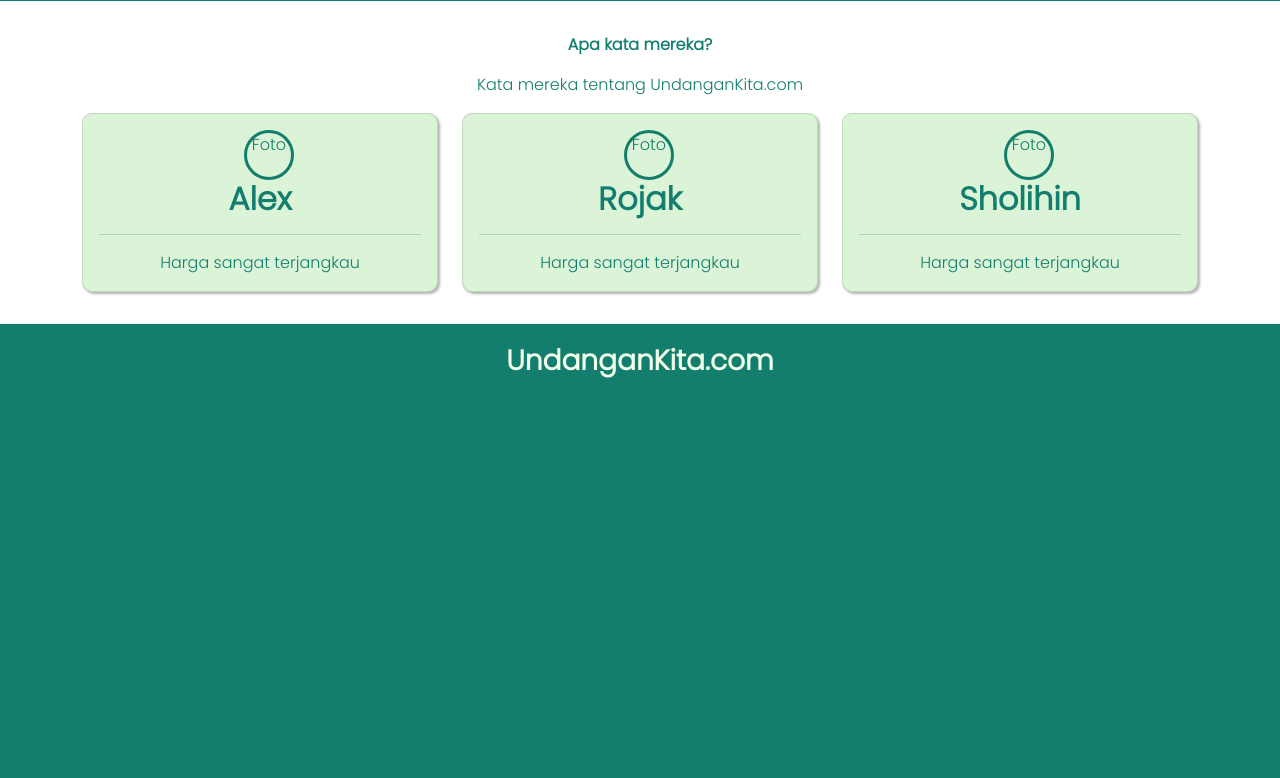
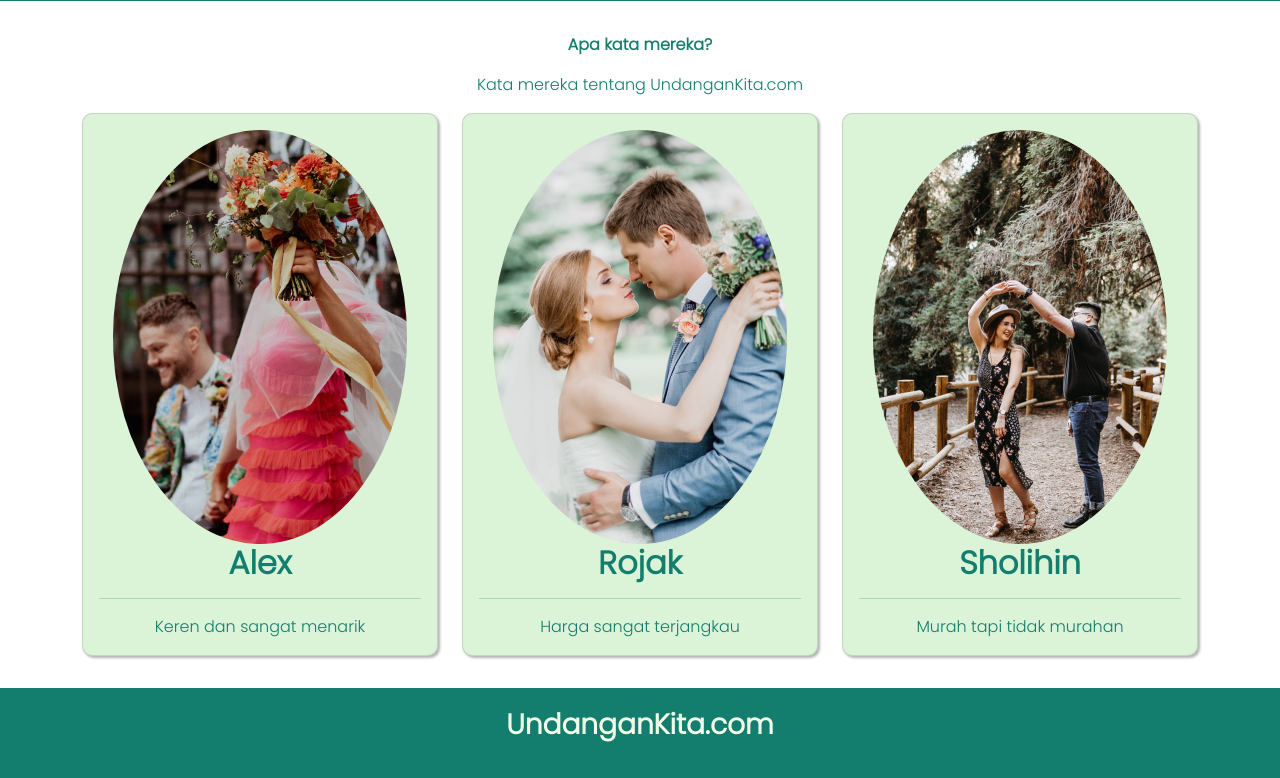
Before and after one commit to dmzazz/undangankita, a PHP site: page / in a window 1280 px wide. Shown: the part 2936-3714 px from the top of the page. Before the commit the page ends 3314 px from the top, so only its background shows below. Run offline with PHP 8.4, Linux system fonts and the light colour scheme; some libraries are stand-ins or nearby versions.

Commit message:
gambar saran

```diff
--- a/index.php
+++ b/index.php
@@ -262,12 +262,12 @@
 			<div class="col">
 				<div class="card h-100 testi-card">
 					<div class="card-body">
-					    <div class="foto">
-					    	<p class="text-center">Foto</p>
+					    <div class="test">
+					    	<img class="rounded-circle rounded mx-auto d-block" src="img/card4.jpg" alt="">
 					    </div>
 							<h2 class="fw-bold text-center">Alex</h2>
 								<hr>
-									<p class="card-text text-center">Harga sangat terjangkau</p>
+									<p class="card-text text-center">Keren dan sangat menarik</p>
 					</div>
 				</div>
 			</div>
@@ -275,8 +275,8 @@
 			<div class="col">
 				<div class="card  testi-card">
 					<div class="card-body">
-					    <div class="foto">
-					    	<p class="text-center">Foto</p>
+						<div class="test">
+							<img class="rounded-circle rounded mx-auto d-block" src="img/card2.jpg" alt="">
 					    </div>
 							<h2 class="fw-bold text-center">Rojak</h2>
 								<hr>
@@ -288,12 +288,12 @@
 			<div class="col">
 				<div class="card h-100 testi-card">
 					<div class="card-body">
-					    <div class="foto">
-					    	<p class="text-center">Foto</p>
+						<div class="test">
+							<img class="rounded-circle center rounded mx-auto d-block" src="img/card1.jpg" alt="">
 					    </div>
 							<h2 class="fw-bold text-center">Sholihin</h2>
 								<hr>
-									<p class="card-text text-center">Harga sangat terjangkau</p>
+									<p class="card-text text-center">Murah tapi tidak murahan</p>
 					</div>
 				</div>
 			</div>
```
Also changed, not shown: css/style.css (line endings or trailing spaces), img/jennie.jpg (added), img/wq.jpg (added), img/yeee.gif (added).
